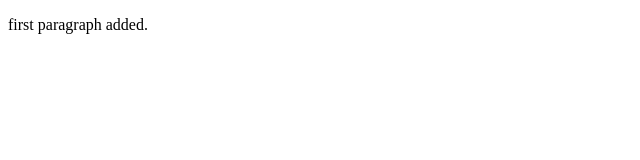
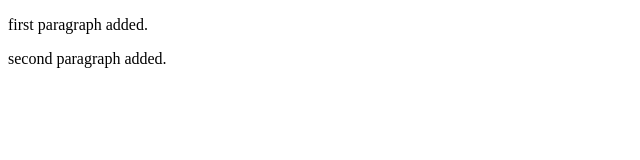
Before and after one commit to theartboy/teachingProjectStructure, a plain HTML site: page index.html in a window 1280 px wide. Shown: the whole page, without its empty margins (0-640 px from the left). Drawn offline with Linux system fonts and the light colour scheme.

Commit message:
add second paragraph

```diff
--- a/index.html
+++ b/index.html
@@ -5,5 +5,6 @@
 </head>
 <body>
 <p>first paragraph added.</p>
+<p>second paragraph added.</p>
 </body>
 </html>
```
